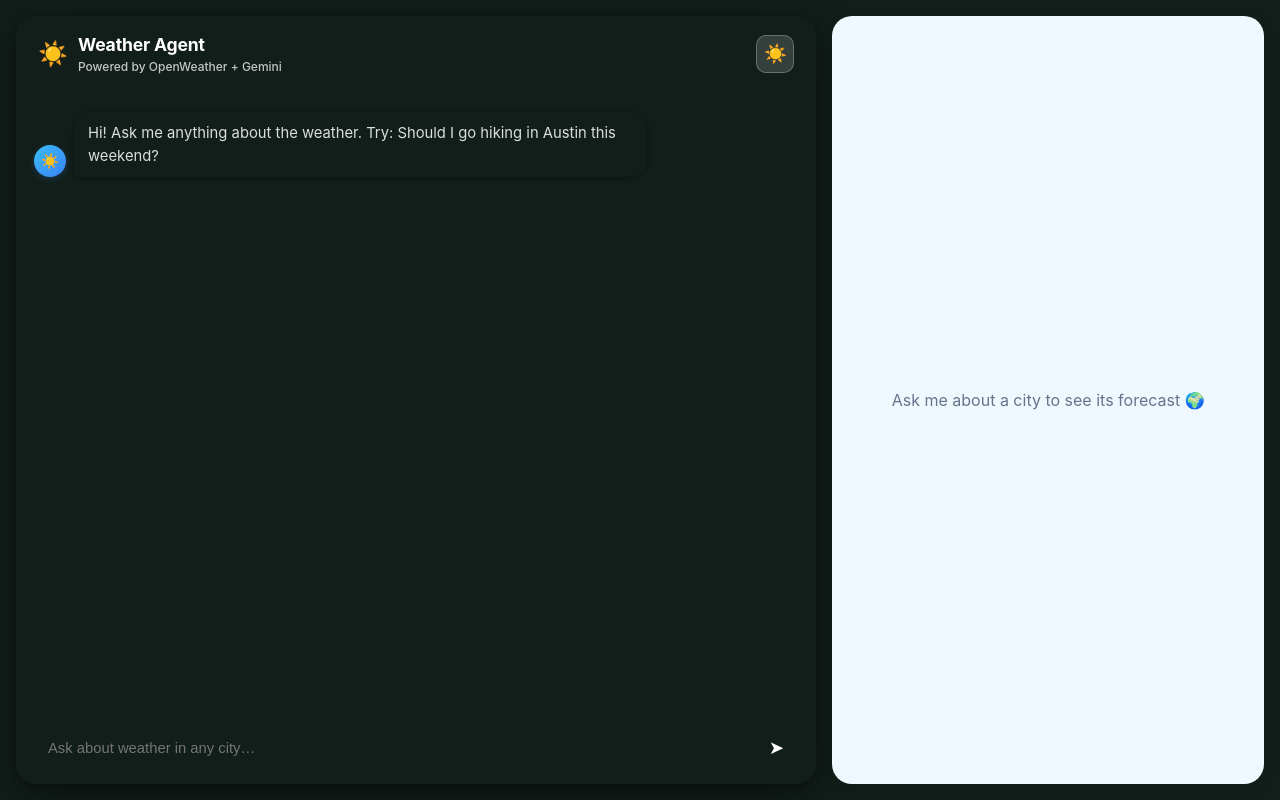
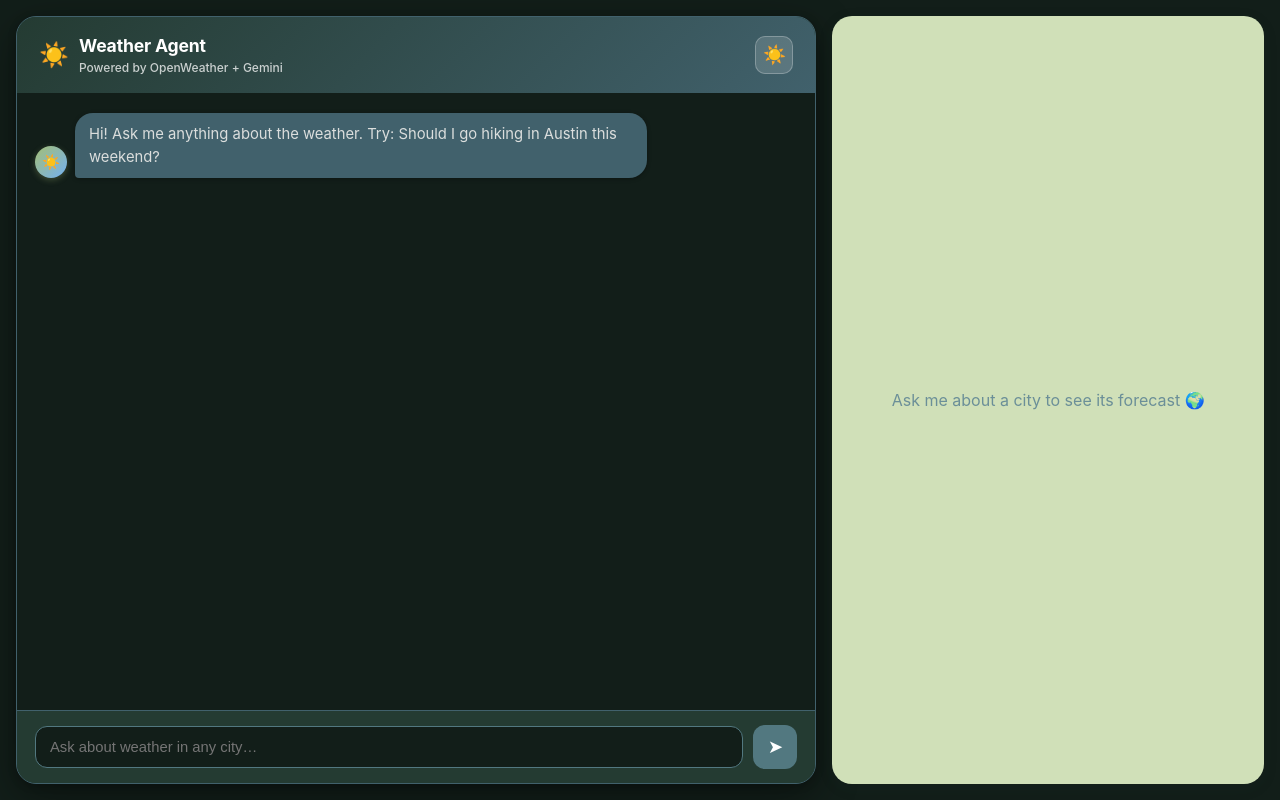
Before and after one commit to coconath0/openweather-agent, a React (Vite) app in the folder frontend/: page / in a window 1280 px wide. Built offline with nearby package versions, Linux system fonts and the light colour scheme.

Commit message:
refactor: update theme colors and improve styling consistency across components

```diff
--- a/frontend/src/App.css
+++ b/frontend/src/App.css
@@ -18,28 +18,28 @@
   background: transparent;
 }
 .chat-messages::-webkit-scrollbar-thumb {
-  background: var(--slate-600);
+  background: var(--teal-700);
   border-radius: 3px;
 }
 .chat-messages::-webkit-scrollbar-thumb:hover {
-  background: var(--slate-500);
+  background: var(--teal-500);
 }
 body[data-theme='light'] .chat-messages::-webkit-scrollbar-thumb {
-  background: var(--slate-300);
+  background: var(--grey-300);
 }
 body[data-theme='light'] .chat-messages::-webkit-scrollbar-thumb:hover {
-  background: var(--slate-400);
+  background: var(--grey-400);
 }
 
 /* ---- input focus ring ---- */
 .chat-input:focus {
-  border-color: var(--blue-600);
-  box-shadow: 0 0 0 3px rgba(59, 130, 246, 0.15);
+  border-color: var(--blue-500);
+  box-shadow: 0 0 0 3px rgba(116, 178, 242, 0.2);
 }
 
 /* ---- send button hover ---- */
 .send-btn:not(:disabled):hover {
-  background-color: var(--blue-700) !important;
+  background-color: var(--blue-600) !important;
 }
 .send-btn:not(:disabled):active {
   transform: scale(0.97);
--- a/frontend/src/App.jsx
+++ b/frontend/src/App.jsx
@@ -27,52 +27,52 @@ function getWeatherEmoji(description) {
 
 const themes = {
   dark: {
-    pageBg: 'var(--slate-900)',
-    cardBg: 'var(--slate-800)',
-    cardBorder: 'var(--slate-700)',
+    pageBg: 'var(--green-950)',
+    cardBg: 'var(--green-800)',
+    cardBorder: 'var(--teal-700)',
     cardShadow: '0 12px 40px rgba(0,0,0,0.4), 0 2px 8px rgba(0,0,0,0.2)',
-    headerGradient: 'linear-gradient(135deg, var(--blue-800), var(--blue-400))',
-    messagesBg: 'var(--slate-900)',
-    agentBubbleBg: 'var(--slate-700)',
-    agentBubbleColor: 'var(--slate-200)',
+    headerGradient: 'linear-gradient(135deg, var(--green-800), var(--teal-700))',
+    messagesBg: 'var(--green-950)',
+    agentBubbleBg: 'var(--teal-700)',
+    agentBubbleColor: 'var(--grey-200)',
     agentBubbleShadow: '0 1px 4px rgba(0,0,0,0.3)',
-    userBubbleBg: 'var(--blue-600)',
+    userBubbleBg: 'var(--blue-500)',
     userBubbleColor: 'var(--white)',
-    userBubbleShadow: '0 2px 8px rgba(59,130,246,0.3)',
-    typingDotColor: 'var(--slate-500)',
-    footerBg: 'var(--slate-800)',
-    footerBorder: 'var(--slate-700)',
-    inputBg: 'var(--slate-900)',
-    inputBgDisabled: 'var(--slate-800)',
-    inputBorder: 'var(--slate-600)',
-    inputColor: 'var(--slate-200)',
-    inputPlaceholder: 'var(--slate-500)',
-    sendBgActive: 'var(--blue-600)',
-    sendBgDisabled: 'var(--slate-600)',
+    userBubbleShadow: '0 2px 8px rgba(116,178,242,0.3)',
+    typingDotColor: 'var(--teal-500)',
+    footerBg: 'var(--green-800)',
+    footerBorder: 'var(--teal-700)',
+    inputBg: 'var(--green-950)',
+    inputBgDisabled: 'var(--green-800)',
+    inputBorder: 'var(--teal-600)',
+    inputColor: 'var(--grey-200)',
+    inputPlaceholder: 'var(--teal-500)',
+    sendBgActive: 'var(--sage-500)',
+    sendBgDisabled: 'var(--teal-600)',
   },
   light: {
-    pageBg: 'var(--alice-blue)',
+    pageBg: 'var(--grey-50)',
     cardBg: 'var(--white)',
-    cardBorder: 'var(--slate-200)',
-    cardShadow: '0 12px 40px rgba(15,23,42,0.09), 0 2px 8px rgba(15,23,42,0.04)',
-    headerGradient: 'linear-gradient(135deg, var(--blue-600), var(--blue-500))',
-    messagesBg: 'var(--slate-50)',
-    agentBubbleBg: 'var(--slate-100)',
-    agentBubbleColor: 'var(--slate-800)',
-    agentBubbleShadow: '0 1px 4px rgba(15,23,42,0.06)',
-    userBubbleBg: 'var(--blue-600)',
+    cardBorder: 'var(--grey-200)',
+    cardShadow: '0 12px 40px rgba(36,59,50,0.08), 0 2px 8px rgba(36,59,50,0.04)',
+    headerGradient: 'linear-gradient(135deg, var(--sage-500), var(--blue-500))',
+    messagesBg: 'var(--grey-100)',
+    agentBubbleBg: 'var(--grey-200)',
+    agentBubbleColor: 'var(--green-800)',
+    agentBubbleShadow: '0 1px 4px rgba(36,59,50,0.06)',
+    userBubbleBg: 'var(--blue-500)',
     userBubbleColor: 'var(--white)',
-    userBubbleShadow: '0 2px 8px rgba(59,130,246,0.2)',
-    typingDotColor: 'var(--slate-400)',
+    userBubbleShadow: '0 2px 8px rgba(116,178,242,0.2)',
+    typingDotColor: 'var(--grey-400)',
     footerBg: 'var(--white)',
-    footerBorder: 'var(--slate-200)',
+    footerBorder: 'var(--grey-200)',
     inputBg: 'var(--white)',
-    inputBgDisabled: 'var(--slate-100)',
-    inputBorder: 'var(--slate-300)',
-    inputColor: 'var(--slate-800)',
-    inputPlaceholder: 'var(--slate-400)',
-    sendBgActive: 'var(--blue-600)',
-    sendBgDisabled: 'var(--slate-300)',
+    inputBgDisabled: 'var(--grey-100)',
+    inputBorder: 'var(--grey-300)',
+    inputColor: 'var(--green-800)',
+    inputPlaceholder: 'var(--grey-400)',
+    sendBgActive: 'var(--sage-500)',
+    sendBgDisabled: 'var(--grey-300)',
   },
 }
 
@@ -101,13 +101,13 @@ function AgentAvatar() {
         width: 32,
         height: 32,
         borderRadius: '50%',
-        background: 'linear-gradient(135deg, #38bdf8, #3b82f6)',
+        background: 'linear-gradient(135deg, var(--sage-500), var(--blue-500))',
         display: 'flex',
         alignItems: 'center',
         justifyContent: 'center',
         fontSize: '0.9rem',
         flexShrink: 0,
-        boxShadow: '0 2px 6px rgba(59,130,246,0.25)',
+        boxShadow: '0 2px 6px rgba(164,190,116,0.3)',
       }}
     >
       ☀️
@@ -193,7 +193,7 @@ function WeatherPanel({ weatherData, loading }) {
           alignItems: 'center',
           justifyContent: 'center',
           textAlign: 'center',
-          color: '#64748b',
+          color: 'var(--teal-500)',
           fontSize: '0.95rem',
           padding: 24,
         }}
@@ -212,7 +212,7 @@ function WeatherPanel({ weatherData, loading }) {
           alignItems: 'center',
           justifyContent: 'center',
           textAlign: 'center',
-          color: '#64748b',
+          color: 'var(--teal-500)',
           fontSize: '1rem',
           padding: 24,
         }}
@@ -228,7 +228,7 @@ function WeatherPanel({ weatherData, loading }) {
     <div style={{ display: 'flex', flexDirection: 'column', gap: 20, height: '100%' }}>
       {/* City header + unit toggle */}
       <div style={{ textAlign: 'center' }}>
-        <h2 style={{ margin: 0, fontSize: '1.4rem', fontWeight: 700, color: '#1e293b' }}>
+        <h2 style={{ margin: 0, fontSize: '1.4rem', fontWeight: 700, color: 'var(--green-800)' }}>
           {city}{country ? `, ${country}` : ''}
         </h2>
         <div style={{ marginTop: 8, display: 'flex', justifyContent: 'center', gap: 0 }}>
@@ -238,12 +238,12 @@ function WeatherPanel({ weatherData, loading }) {
               padding: '4px 12px',
               fontSize: '0.75rem',
               fontWeight: 600,
-              border: '1px solid #cbd5e1',
+              border: '1px solid var(--grey-300)',
               borderRight: 'none',
               borderRadius: '6px 0 0 6px',
               cursor: 'pointer',
-              backgroundColor: !useFahrenheit ? '#3b82f6' : '#f1f5f9',
-              color: !useFahrenheit ? '#fff' : '#475569',
+              backgroundColor: !useFahrenheit ? 'var(--blue-500)' : 'var(--grey-100)',
+              color: !useFahrenheit ? 'var(--white)' : 'var(--teal-700)',
             }}
           >°C</button>
           <button
@@ -252,11 +252,11 @@ function WeatherPanel({ weatherData, loading }) {
               padding: '4px 12px',
               fontSize: '0.75rem',
               fontWeight: 600,
-              border: '1px solid #cbd5e1',
+              border: '1px solid var(--grey-300)',
               borderRadius: '0 6px 6px 0',
               cursor: 'pointer',
-              backgroundColor: useFahrenheit ? '#3b82f6' : '#f1f5f9',
-              color: useFahrenheit ? '#fff' : '#475569',
+              backgroundColor: useFahrenheit ? 'var(--blue-500)' : 'var(--grey-100)',
+              color: useFahrenheit ? 'var(--white)' : 'var(--teal-700)',
             }}
           >°F</button>
         </div>
@@ -265,10 +265,10 @@ function WeatherPanel({ weatherData, loading }) {
       {/* Current temperature */}
       <div style={{ textAlign: 'center' }}>
         <span style={{ fontSize: '3rem' }}>{getWeatherEmoji(description)}</span>
-        <div style={{ fontSize: '2.8rem', fontWeight: 700, color: '#0f172a', lineHeight: 1.1 }}>
+        <div style={{ fontSize: '2.8rem', fontWeight: 700, color: 'var(--green-800)', lineHeight: 1.1 }}>
           {displayTemp(temperature)}{unit}
         </div>
-        <p style={{ margin: '4px 0 0', fontSize: '0.9rem', color: '#475569', textTransform: 'capitalize' }}>
+        <p style={{ margin: '4px 0 0', fontSize: '0.9rem', color: 'var(--teal-700)', textTransform: 'capitalize' }}>
           {description}
         </p>
       </div>
@@ -280,24 +280,24 @@ function WeatherPanel({ weatherData, loading }) {
           justifyContent: 'center',
           gap: 24,
           padding: '12px 0',
-          borderTop: '1px solid #e2e8f0',
-          borderBottom: '1px solid #e2e8f0',
+          borderTop: '1px solid var(--grey-200)',
+          borderBottom: '1px solid var(--grey-200)',
         }}
       >
         <div style={{ textAlign: 'center' }}>
-          <div style={{ fontSize: '1.1rem', fontWeight: 600, color: '#1e293b' }}>{humidity}%</div>
-          <div style={{ fontSize: '0.7rem', color: '#94a3b8', fontWeight: 500 }}>Humidity</div>
+          <div style={{ fontSize: '1.1rem', fontWeight: 600, color: 'var(--green-800)' }}>{humidity}%</div>
+          <div style={{ fontSize: '0.7rem', color: 'var(--teal-400)', fontWeight: 500 }}>Humidity</div>
         </div>
         <div style={{ textAlign: 'center' }}>
-          <div style={{ fontSize: '1.1rem', fontWeight: 600, color: '#1e293b' }}>{windSpeed} km/h</div>
-          <div style={{ fontSize: '0.7rem', color: '#94a3b8', fontWeight: 500 }}>Wind</div>
+          <div style={{ fontSize: '1.1rem', fontWeight: 600, color: 'var(--green-800)' }}>{windSpeed} km/h</div>
+          <div style={{ fontSize: '0.7rem', color: 'var(--teal-400)', fontWeight: 500 }}>Wind</div>
         </div>
       </div>
 
       {/* 5-day forecast */}
       {forecast && forecast.length > 0 && (
         <div style={{ flex: 1, overflow: 'auto' }}>
-          <h3 style={{ margin: '0 0 10px', fontSize: '0.85rem', fontWeight: 600, color: '#64748b', textTransform: 'uppercase', letterSpacing: '0.05em' }}>
+          <h3 style={{ margin: '0 0 10px', fontSize: '0.85rem', fontWeight: 600, color: 'var(--teal-500)', textTransform: 'uppercase', letterSpacing: '0.05em' }}>
             5-Day Forecast
           </h3>
           <div style={{ display: 'flex', flexDirection: 'column', gap: 6 }}>
@@ -309,16 +309,16 @@ function WeatherPanel({ weatherData, loading }) {
                   alignItems: 'center',
                   justifyContent: 'space-between',
                   padding: '8px 12px',
-                  backgroundColor: '#ffffff',
+                  backgroundColor: 'var(--white)',
                   borderRadius: 10,
-                  boxShadow: '0 1px 3px rgba(15,23,42,0.04)',
+                  boxShadow: '0 1px 3px rgba(36,59,50,0.04)',
                 }}
               >
-                <span style={{ fontSize: '0.85rem', color: '#475569', fontWeight: 500, width: 40 }}>
+                <span style={{ fontSize: '0.85rem', color: 'var(--teal-700)', fontWeight: 500, width: 40 }}>
                   {new Date(day.date + 'T00:00:00').toLocaleDateString('en-US', { weekday: 'short' })}
                 </span>
                 <span style={{ fontSize: '1.2rem' }}>{getWeatherEmoji(day.description)}</span>
-                <span style={{ fontSize: '0.85rem', fontWeight: 600, color: '#1e293b' }}>
+                <span style={{ fontSize: '0.85rem', fontWeight: 600, color: 'var(--green-800)' }}>
                   {displayTemp(day.high)}°
                 </span>
               </div>
@@ -623,9 +623,9 @@ function App() {
           width: '35%',
           height: '100%',
           maxHeight: 940,
-          backgroundColor: '#f0f8ff',
+          backgroundColor: 'var(--sage-300)',
           borderRadius: 20,
-          boxShadow: '0 4px 16px rgba(15,23,42,0.06)',
+          boxShadow: '0 4px 16px rgba(36,59,50,0.08)',
           padding: 24,
           overflow: 'auto',
         }}
```
